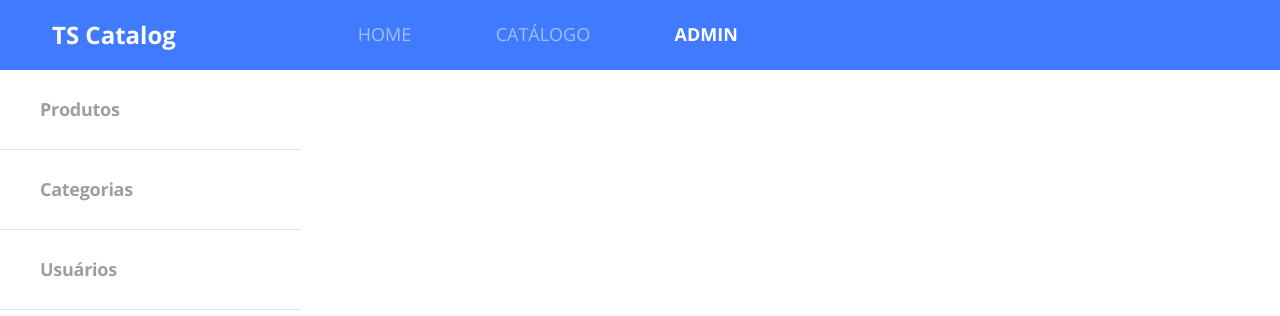
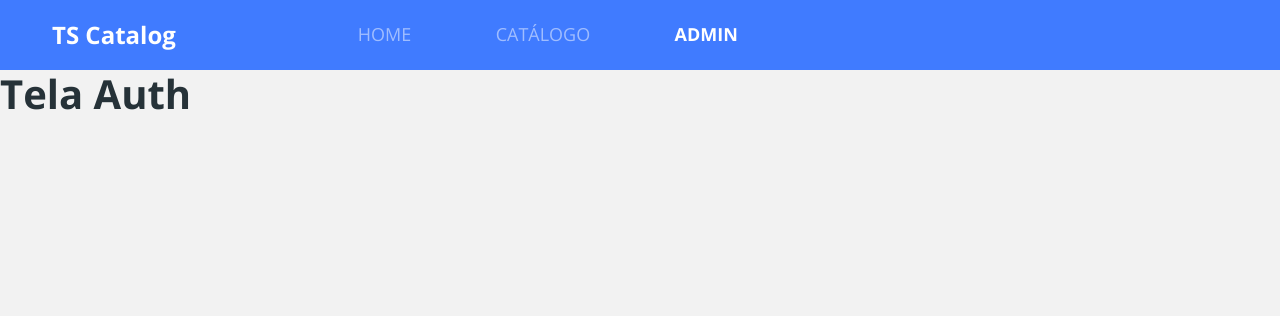
Before and after one commit to T-G0nc4lv3s/bds01-reactjs, a React (Create React App) app in the folder frontweb/: page /admin/auth in a window 1280 px wide. Shown: the top 316 px of the page. Built offline with nearby package versions, Linux system fonts and the light colour scheme; no server answers.

Commit message:
Basic login route

```diff
--- a/frontweb/src/Routes.tsx
+++ b/frontweb/src/Routes.tsx
@@ -5,6 +5,7 @@ import Navbar from 'components/Navbar';
 import Catalog from 'pages/Catalog';
 import Admin from 'pages/Admin';
 import ProductDetails from 'pages/ProductDetails';
+import Auth from 'pages/Admin/Auth';
 
 const Routes = () => (
   <BrowserRouter>
@@ -19,6 +20,9 @@ const Routes = () => (
       <Route path="/products/:productId">
         <ProductDetails />
       </Route>
+      <Route path="/admin/auth">
+        <Auth />
+      </Route>
       <Redirect exact from="/admin" to="/admin/products" />
       <Route path="/admin">
         <Admin />
--- /dev/null
+++ b/frontweb/src/pages/Admin/Auth/index.tsx
@@ -0,0 +1,10 @@
+import './styles.css';
+
+const Auth = () => {
+
+    return (
+        <h1>Tela Auth</h1>
+    );
+}
+
+export default Auth;
```
Also changed, not shown: frontweb/src/pages/Admin/Auth/styles.css (added).
